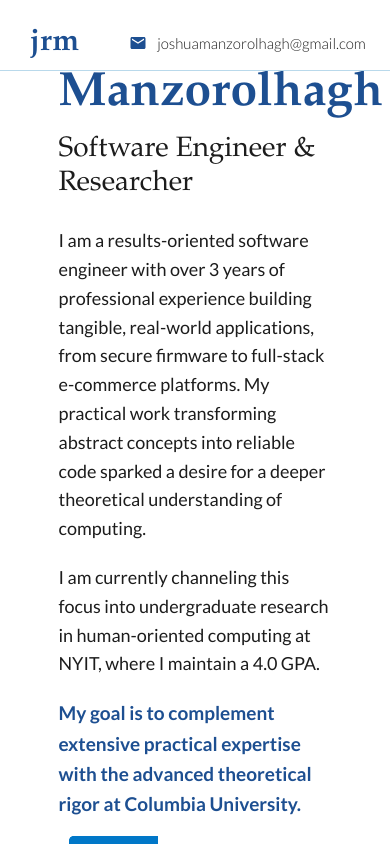
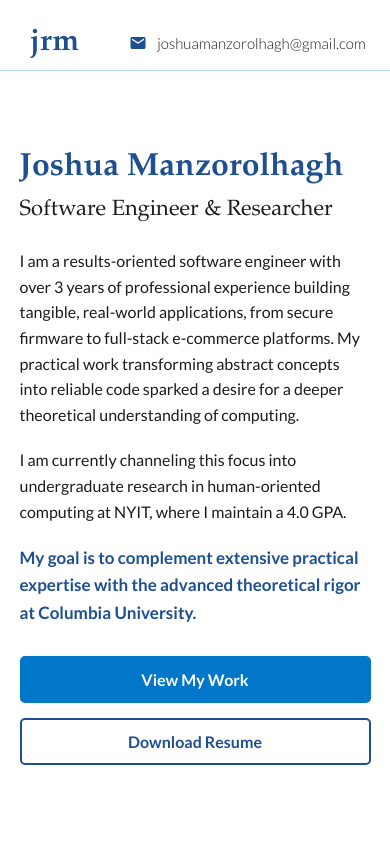
Before and after one commit to jmanzorolhagh/jmanzorolhagh.github.io, a React (Create React App) app: page / in a window 390 px wide. Built offline with nearby package versions, Linux system fonts and the light colour scheme; a web font is replaced by a local one.

Commit message:
Mobile version of the intro page

```diff
--- a/src/components/intro/intro.scss
+++ b/src/components/intro/intro.scss
@@ -61,3 +61,41 @@
     transform: translateY(0);
   }
 }
+
+// --- THIS MEDIA QUERY IS UPDATED ---
+@media (max-width: 768px) {
+    .intro {
+        .wrapper {
+            width: 90%;
+
+            h1 {
+                font-size: 32px;
+            }
+            h3 {
+                font-size: 22px;
+            }
+            p {
+                font-size: 16px;
+                &.goal {
+                    font-size: 17px;
+                }
+            }
+        }
+        .buttons {
+            display: flex;
+            flex-direction: column;
+            gap: 15px;
+
+            // --- FIX IS HERE ---
+            // This tells the flex container to center its children (the buttons)
+            align-items: center;
+
+            .btn {
+                width: 100%;
+                max-width: 400px; // Stop buttons from being too wide
+                box-sizing: border-box;
+                text-align: center;
+            }
+        }
+    }
+}
```
